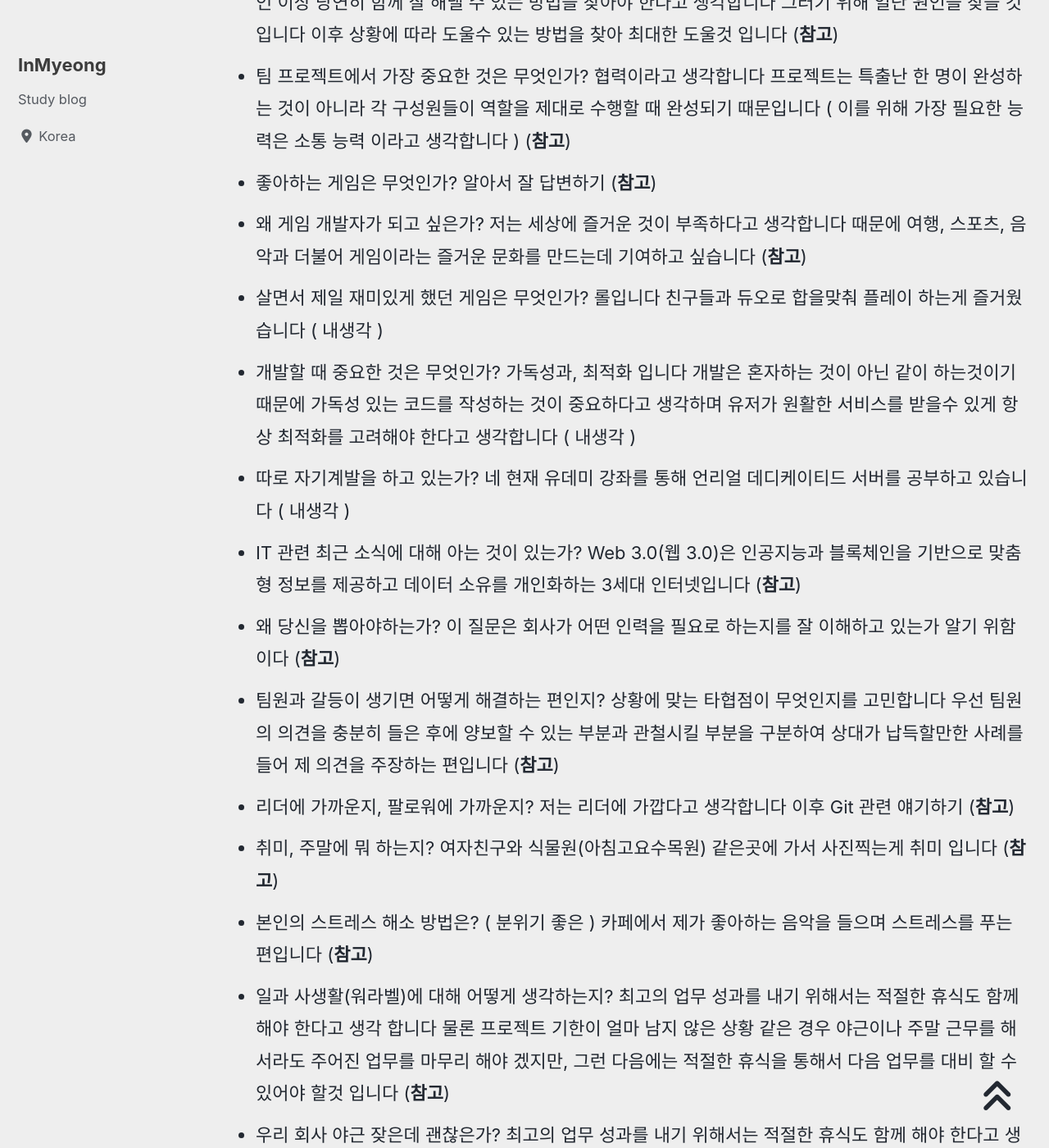
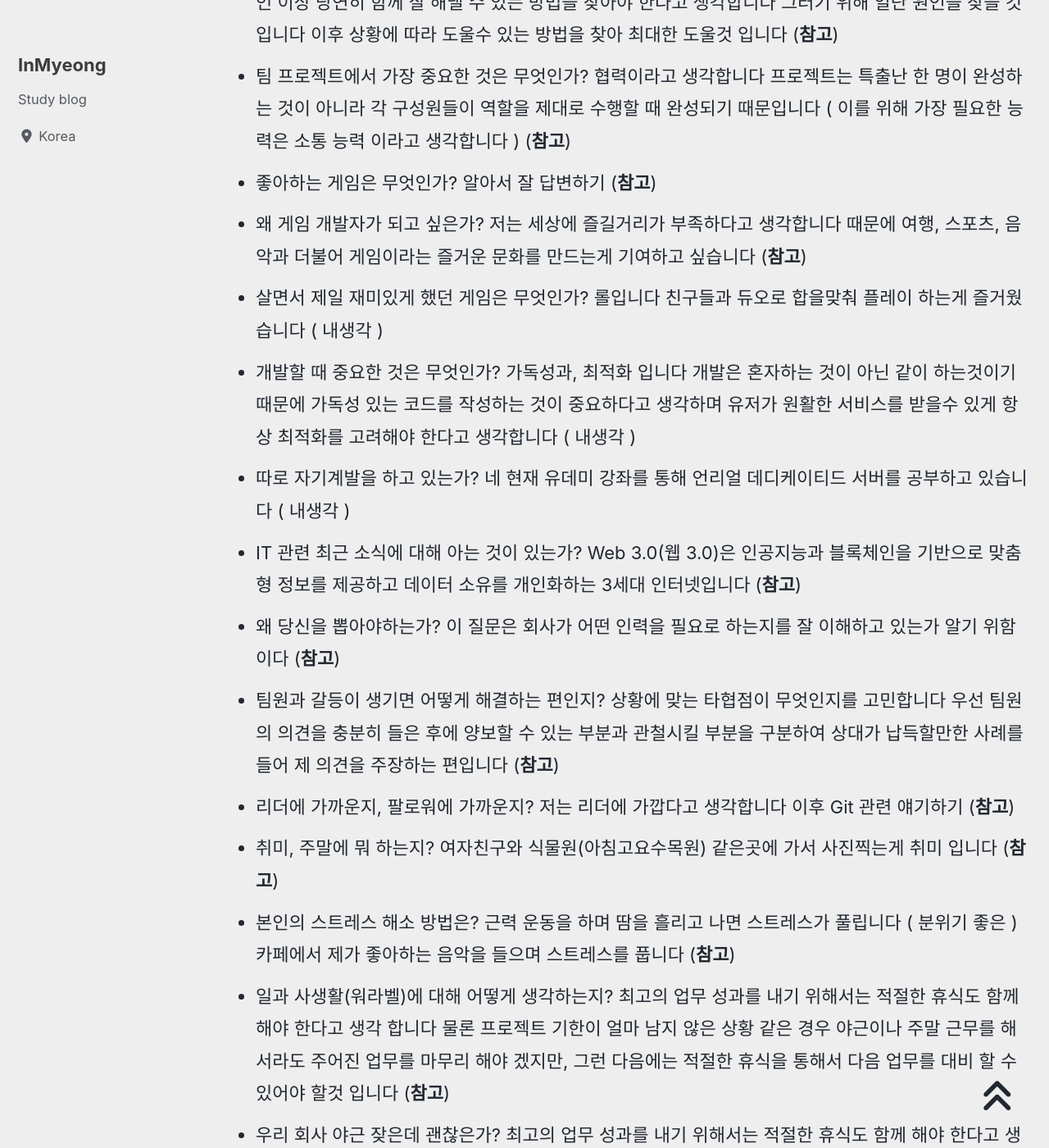
Before and after one commit to devMyeong/devMyeong.github.io, a Jekyll site: the page built from _posts/cs/2022-09-05-블로그-면접준비.md, in a window 1280 px wide and 1400 px high, scrolled down 44647 px. Shown: the whole window at 82% size. Built offline with Jekyll 4.4.1, drawn with Linux system fonts in a browser that asks for light colours; cached includes are drawn as plain includes; nearby versions of some CDN libraries; some web fonts are replaced; comment, search, counter and statistics services are not loaded; some of the changed text lies outside the part shown.

Commit message:
Chore : 수정

```diff
--- a/_posts/cs/2022-09-05-블로그-면접준비.md
+++ b/_posts/cs/2022-09-05-블로그-면접준비.md
@@ -420,7 +420,7 @@ last_modified_at: 2022-10-30
 - 팀 프로젝트 중 팀원이 일을 못하면 어떻게 할 것인가? 회사의 채용 절차를 통과해 입사한 분인 만큼 일을 못하는 이유가 역량의 문제는 아닐 것이라 생각합니다 어떠한 이유로 업무상 어려움을 겪고 있다면, 한 팀인 이상 당연히 함께 잘 해낼 수 있는 방법을 찾아야 한다고 생각합니다 그러기 위해 일단 원인을 찾을 것입니다 이후 상황에 따라 도울수 있는 방법을 찾아 최대한 도울것 입니다 ([**참고**](https://www.jobplanet.co.kr/contents/news-2827))
 - 팀 프로젝트에서 가장 중요한 것은 무엇인가? 협력이라고 생각합니다 프로젝트는 특출난 한 명이 완성하는 것이 아니라 각 구성원들이 역할을 제대로 수행할 때 완성되기 때문입니다 ( 이를 위해 가장 필요한 능력은 소통 능력 이라고 생각합니다 ) ([**참고**](https://m.blog.naver.com/hr_giver/222148198440))
 - 좋아하는 게임은 무엇인가? 알아서 잘 답변하기 ([**참고**](https://blog.naver.com/kaysa666/220521470476))
-- 왜 게임 개발자가 되고 싶은가? 저는 세상에 즐거운 것이 부족하다고 생각합니다 때문에 여행, 스포츠, 음악과 더불어 게임이라는 즐거운 문화를 만드는데 기여하고 싶습니다 ([**참고**](https://bboglebbogle.tistory.com/40))
+- 왜 게임 개발자가 되고 싶은가? 저는 세상에 즐길거리가 부족하다고 생각합니다 때문에 여행, 스포츠, 음악과 더불어 게임이라는 즐거운 문화를 만드는게 기여하고 싶습니다 ([**참고**](https://bboglebbogle.tistory.com/40))
 - 살면서 제일 재미있게 했던 게임은 무엇인가? 롤입니다 친구들과 듀오로 합을맞춰 플레이 하는게 즐거웠습니다 ( 내생각 )
 - 개발할 때 중요한 것은 무엇인가? 가독성과, 최적화 입니다 개발은 혼자하는 것이 아닌 같이 하는것이기 때문에 가독성 있는 코드를 작성하는 것이 중요하다고 생각하며 유저가 원활한 서비스를 받을수 있게 항상 최적화를 고려해야 한다고 생각합니다 ( 내생각 )
 - 따로 자기계발을 하고 있는가? 네 현재 유데미 강좌를 통해 언리얼 데디케이티드 서버를 공부하고 있습니다 ( 내생각 )
@@ -429,7 +429,7 @@ last_modified_at: 2022-10-30
 - 팀원과 갈등이 생기면 어떻게 해결하는 편인지? 상황에 맞는 타협점이 무엇인지를 고민합니다 우선 팀원의 의견을 충분히 들은 후에 양보할 수 있는 부분과 관철시킬 부분을 구분하여 상대가 납득할만한 사례를 들어 제 의견을 주장하는 편입니다 ([**참고**](https://brunch.co.kr/@careern/18))
 - 리더에 가까운지, 팔로워에 가까운지? 저는 리더에 가깝다고 생각합니다 이후 Git 관련 얘기하기 ([**참고**](https://blog.naver.com/PostView.naver?blogId=marigold____&logNo=222180770855&parentCategoryNo=&categoryNo=37&viewDate=&isShowPopularPosts=true&from=search))
 - 취미, 주말에 뭐 하는지? 여자친구와 식물원(아침고요수목원) 같은곳에 가서 사진찍는게 취미 입니다 ([**참고**](https://blog.naver.com/molab_suda/222207195061))
-- 본인의 스트레스 해소 방법은? ( 분위기 좋은 ) 카페에서 제가 좋아하는 음악을 들으며 스트레스를 푸는 편입니다 ([**참고**](https://m.blog.naver.com/PostView.naver?isHttpsRedirect=true&blogId=solkiloveme&logNo=221149729797))
+- 본인의 스트레스 해소 방법은? 근력 운동을 하며 땀을 흘리고 나면 스트레스가 풀립니다 ( 분위기 좋은 ) 카페에서 제가 좋아하는 음악을 들으며 스트레스를 풉니다 ([**참고**](https://m.blog.naver.com/PostView.naver?isHttpsRedirect=true&blogId=solkiloveme&logNo=221149729797))
 - 일과 사생활(워라벨)에 대해 어떻게 생각하는지? 최고의 업무 성과를 내기 위해서는 적절한 휴식도 함께 해야 한다고 생각 합니다 물론 프로젝트 기한이 얼마 남지 않은 상황 같은 경우 야근이나 주말 근무를 해서라도 주어진 업무를 마무리 해야 겠지만, 그런 다음에는 적절한 휴식을 통해서 다음 업무를 대비 할 수 있어야 할것 입니다 ([**참고**](https://m.blog.naver.com/PostView.nhn?isHttpsRedirect=true&blogId=hrdoctorlee&logNo=222180868216&categoryNo=14&proxyReferer=))
 - 우리 회사 야근 잦은데 괜찮은가? 최고의 업무 성과를 내기 위해서는 적절한 휴식도 함께 해야 한다고 생각 합니다 하지만 프로젝트 기한이 얼마남지 않은 상황 같은 경우 야근이 잦아도 제가 맡은 업무를 성실해 해낼 것입니다 ([**참고**](https://post.naver.com/viewer/postView.nhn?volumeNo=20352751&memberNo=3902527))
 - 상사가 부당한 요구를 한다면? 우선 불법적인 요소가 없다면 상사의 지시에 따르겠습니다 불법적인 요소가 있다면 다른 동료분들과의 상담을 통해 행동을 결정할 것 같습니다 ([**참고**](https://www.youtube.com/watch?v=vOrhHRLUyRI))
@@ -449,12 +449,12 @@ last_modified_at: 2022-10-30
 - 최근에 읽은 책은 무엇인가요? 인생 언리얼 교과서 입니다 이 책을 통해 언리얼 엔진에 대한 개념을 좀 더 확실히 잡을수 있었습니다 ([**참고**](https://brunch.co.kr/@thatda/69))
 - 인생에서 가장 큰 일탈은 무엇이었는지? 중학교때 설명절이 끝나고 부모님께서 당분간 용돈은 설날에 어른들께 받은걸로 사용하라고 하셨습니다 저는 그돈으로 가지고 싶었던 플레이스테이션 타이틀을 모두 사버렸습니다 부모님께서는 제가 한일은 스스로 책임지라고 하셨고 이후 저는 용돈이 없어 몇개월동안 간식같은것을 사먹을수 없었습니다 이러한 경험을 통해 책임감이 무엇인지 확실히 깨닳을수 있었습니다 ([**참고**](https://www.youtube.com/watch?v=_y34NWrIG6M))
 - 친구가 많은 편인지? 많은편 입니다 취업준비 기간이 길어지고 있는데 친구들이 한번씩 맛있는 밥을사주며 응원해줘서 힘이 납니다 ([**참고**](https://m.blog.naver.com/nanancs/222107641581))
-- 지난 주말에는 뭘 했는지? 토요일에는 여자친구와 놀러갔고 일요일에는 쉬면서 슈카월드라는 경제유투버 스트리밍 방송을 시청했습니다 ([**참고**](https://www.youtube.com/watch?v=P2mCYSK83Nw))
+- 지난 주말에는 뭘 했는지? 토요일에는 여자친구와 놀러갔고 일요일에는 알고리즘 문제를 풀었습니다 ([**참고**](https://www.youtube.com/watch?v=P2mCYSK83Nw))
 - 최근에 화가 났던 일은 무엇이 있었는지? 최근에 나태해진 제 자신을 보고 화가났습니다 동기부여가 필요한것 같아 김연아, 박지성, 수능만점 받은 분들의 인터뷰를 봤는데 그분들이 공통적으로 하는 얘기는 생각을 비우고 지금 당장 주어진 일에 최선을 다하라 였습니다 이후 이를 실천하고 있습니다 ([**참고**](https://m.blog.naver.com/bonnystep_/221711375647))
 - 존경하는 인물은? 방시혁 대표님을 존경합니다 영상을 통해 서울대 졸업식 축사 하시는것을 보았는데 세상과 타협하지 말고 변화시키라는 말이 크게 와 닿았습니다 ([**참고**](https://www.youtube.com/watch?v=i25IEJfVIqs))
 - 리더의 역할이란 무엇인지? 많은 역할이 있겠지만 의사결정이 가장 중요하다고 생각합니다 이를위해 리더는 의사결정을 할 수 있는 판단력을 키워야 하며 판단력을 키우기 위해서는 끊임없이 자기계발을 해야한다고 생각합니다 ([**참고**](https://www.robertwalters.co.kr/career-advice/fundamentals-to-influential-management.html))
-- 가장 힘들었던 경험을 얘기하면? 직무에 관련된 경험을 소재로 목표달성 과정에서 느낀 나의 감정을 얘기해야한다 ([**참고**](https://www.youtube.com/watch?v=CILY4KiMKHA))
-- 실패했던 경험을 얘기하면? 실패를 겪고보고 뭘 배웠고 어떻게 같은 실수를 안 하느냐를 물어보는 것이다 ([**참고**](https://www.youtube.com/shorts/BaE1aPBqedc))
+- 가장 힘들었던 경험을 얘기하면? 직무에 관련된 경험을 소재로 목표달성 과정에서 느낀 나의 감정을 얘기해야한다 ([**참고**](https://www.youtube.com/watch?v=CILY4KiMKHA)), ([**참고**](https://www.jobplanet.co.kr/contents/news-2486))
+- 실패했던 경험을 얘기하면? 실패를 겪고보고 뭘 배웠고 어떻게 같은 실수를 안 하느냐를 물어보는 것이다 ([**참고**](https://www.youtube.com/shorts/BaE1aPBqedc)), ([**참고**](https://sshmyb.tistory.com/230))
 - 지원하신 이유는 어떻게 될까요?
 - 이 직무를 선택한 이유는 무엇인가요?
 - 담당하게 될 업무에서 본인이 가진 장점은?
```
